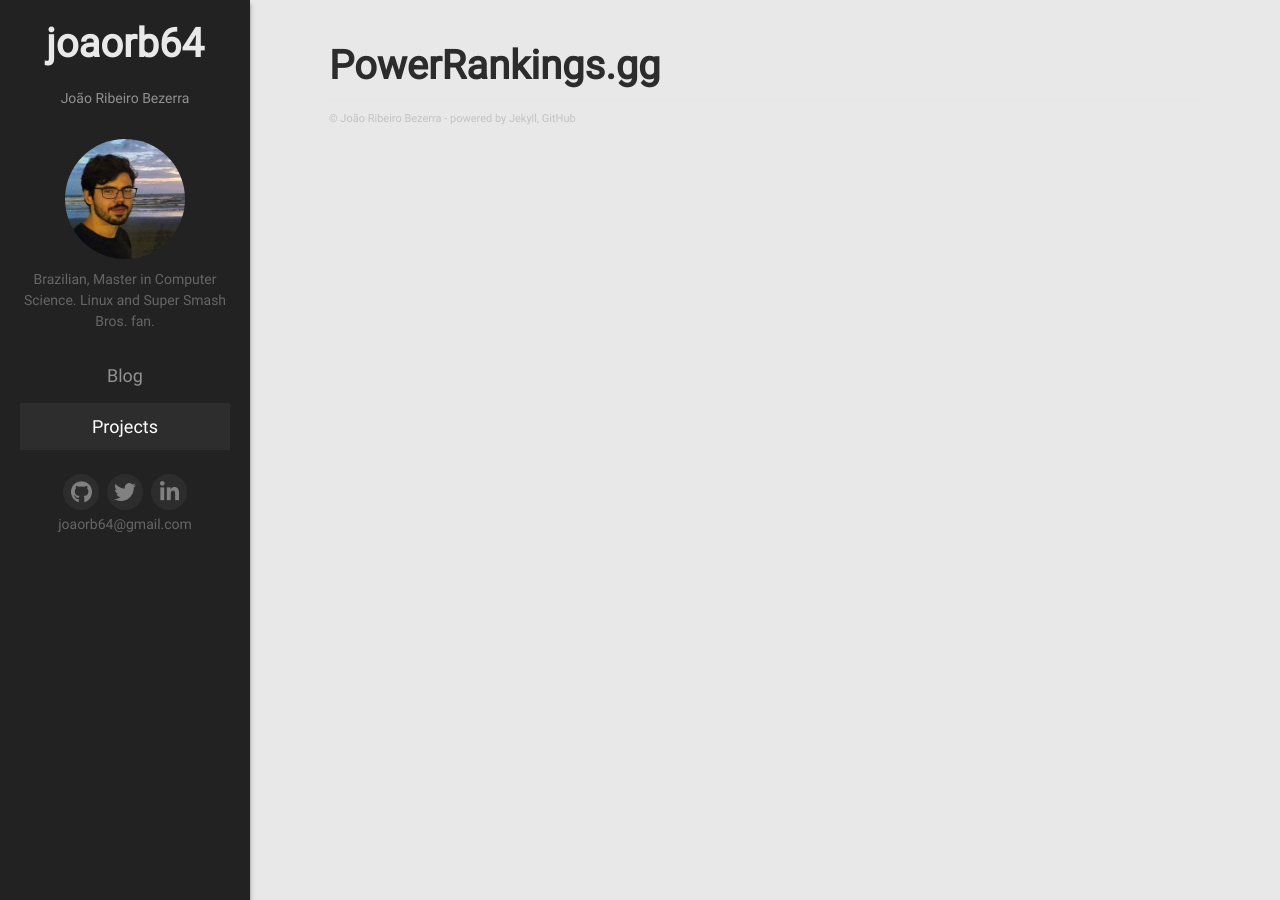
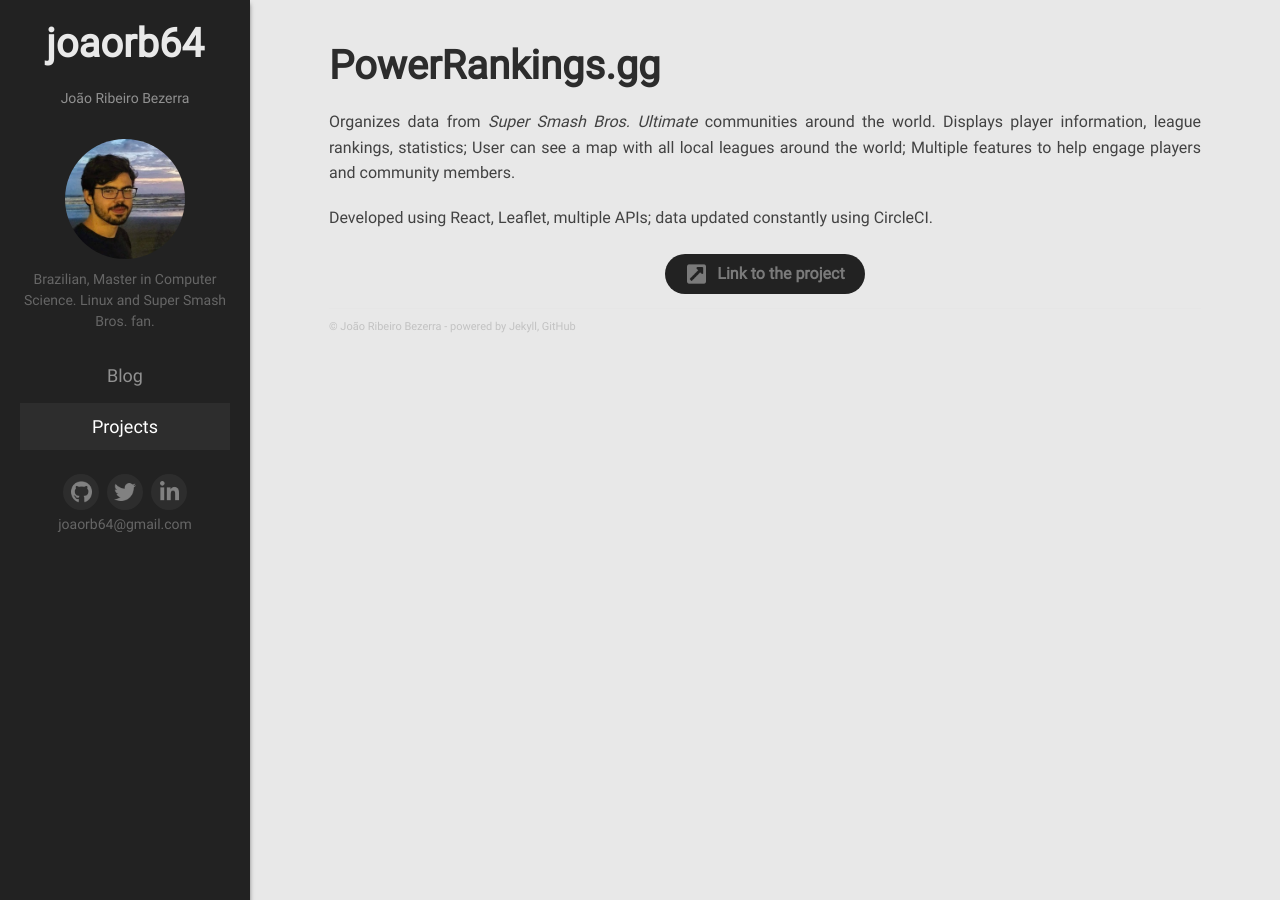
Before and after one commit to joaorb64/joaorb64.github.io, a Jekyll site: the page built from _projects/powerrankings.md, in a window 1280 px wide. Built offline with Jekyll 4.4.1, drawn with Linux system fonts in a browser that asks for light colours; nearby versions of some CDN libraries; comment, search, counter and statistics services are not loaded; a style sheet for code colours, icons or effects is not loaded.

Commit message:
Add project descriptions

```diff
--- a/_config.yml
+++ b/_config.yml
@@ -4,7 +4,8 @@
 highlighter: pygments
 about: Brazilian, Master in Computer Science. Linux and Super Smash Bros. fan.
 
-baseurl: https://joaorb64.github.io
+baseurl: ""
+baseurl2: https://joaorb64.github.io
 
 collections: {
   projects: {
--- a/_layouts/default.html
+++ b/_layouts/default.html
@@ -9,7 +9,7 @@
 
   <link rel="icon" type="image/png" href="{{ site.baseurl }}/favicon.png"/>
 
-  <meta property="og:image" content="{{ site.baseurl }}/img/logo.jpg"/>
+  <meta property="og:image" content="https://joaorb64.github.io/img/logo.jpg"/>
 
   <!-- syntax highlighting CSS -->
   <link rel="stylesheet" href="{{ site.baseurl }}/css/syntax.css">
--- a/_layouts/project.html
+++ b/_layouts/project.html
@@ -6,3 +6,23 @@
 <div class="content">
 	<div class="post">{{ content }}</div>
 </div>
+
+<div style="display: flex; place-content: center;">
+	{% if page.link %}
+		{% if page.link contains "github" %}
+			{% assign logo = "github" %}
+		{% else %}
+			{% assign logo = "website" %}
+		{% endif %}
+		<a style="background-color: #222; width: auto; border-radius: 999px;
+		padding: 20px; color: white; font-weight: bold;" href="{{page.link}}" target="_blank" class="social-outer">
+			<div class="social-inner" style="width: 22px; height: 22px; background-size: contain;
+				background-repeat: no-repeat; background-position: center;
+				background-image: url({{ site.baseurl }}/img/{{ logo }}.png);">
+			</div>
+			<div class="social-inner" style="margin-left: 10px;">
+				Link to the project
+			</div>
+		</a>
+	{% endif %}
+</div>
--- a/_projects/powerrankings.md
+++ b/_projects/powerrankings.md
@@ -1,4 +1,9 @@
 ---
 name: "PowerRankings.gg"
+link: https://powerrankings.gg
 layout: project
 ---
+
+Organizes data from _Super Smash Bros. Ultimate_ communities around the world. Displays player information, league rankings, statistics; User can see a map with all local leagues around the world; Multiple features to help engage players and community members.
+
+Developed using React, Leaflet, multiple APIs; data updated constantly using CircleCI.
```
Also changed, not shown: _projects/joycond-cemuhook.md (+5 -0 lines), _projects/smashstreamhelper.md (+5 -0 lines), img/website.png (added).
